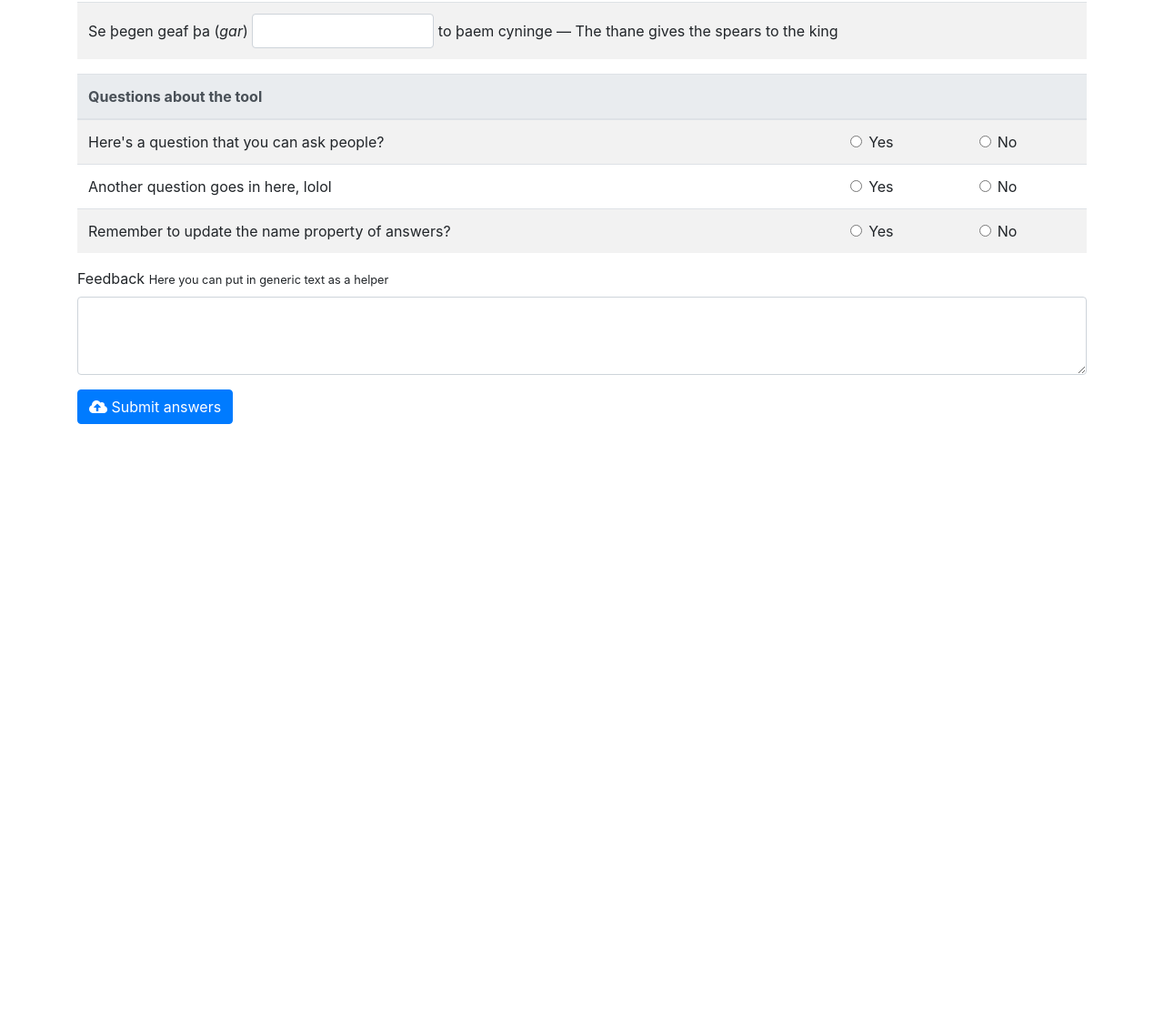
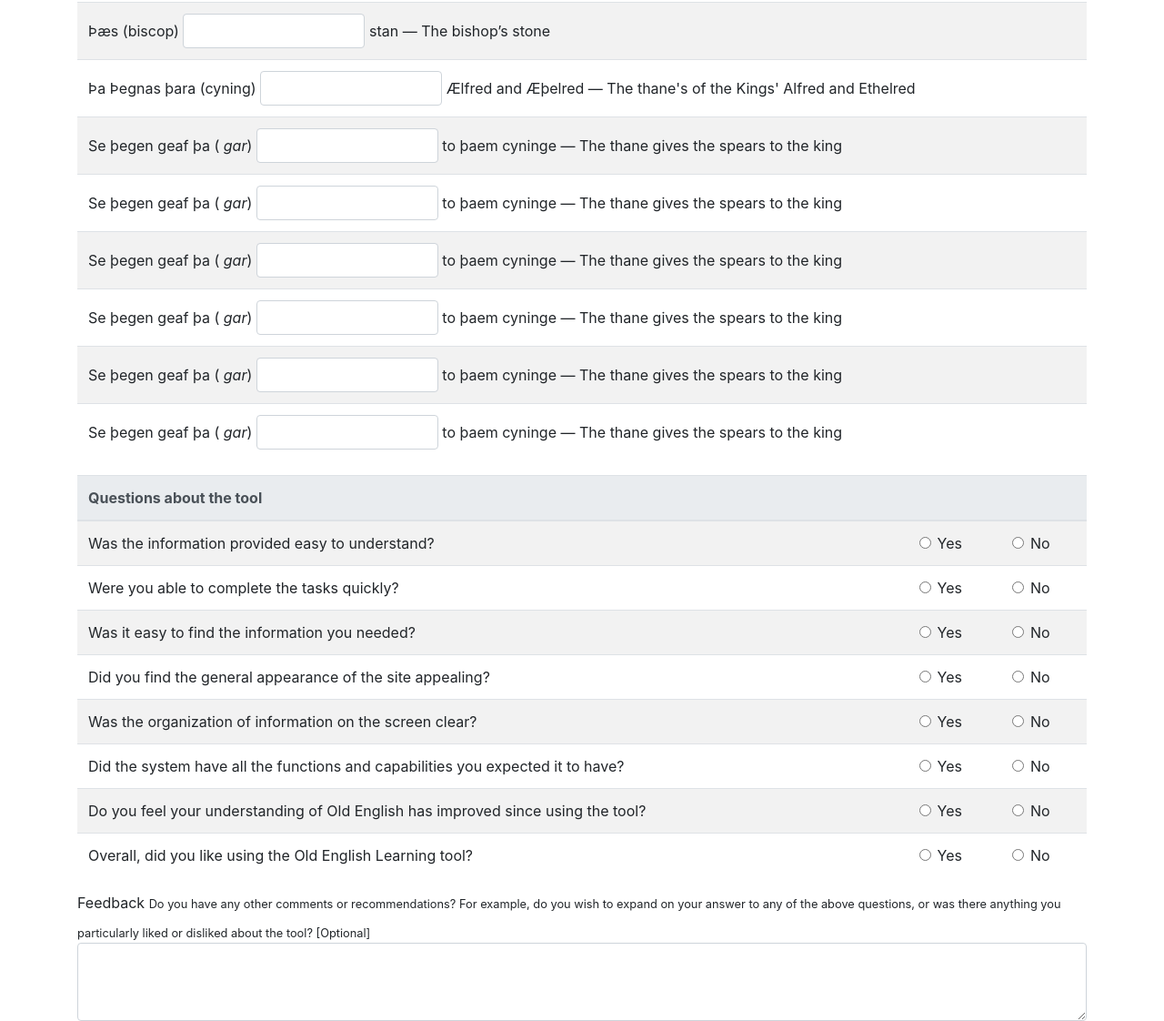
Before and after one commit to vklester/survey-thing, a website: page public/index.html in a window 1280 px wide. Shown: the part 455-1577 px from the top of the page at 91% size. Before the commit the page ends 937 px from the top, so only its background shows below. Drawn offline with nearby package versions, Linux system fonts and the light colour scheme.

Commit message:
survey pop

```diff
--- a/public/index.html
+++ b/public/index.html
@@ -8,15 +8,17 @@
 	<meta name="description" content="">
 	<meta name="viewport" content="width=device-width, initial-scale=1">
 	<link rel="stylesheet" href="assets/css/bootstrap.min.css">
-	<link rel="stylesheet" href="https://use.fontawesome.com/releases/v5.1.0/css/solid.css" integrity="sha384-TbilV5Lbhlwdyc4RuIV/JhD8NR+BfMrvz4BL5QFa2we1hQu6wvREr3v6XSRfCTRp" crossorigin="anonymous">
-	<link rel="stylesheet" href="https://use.fontawesome.com/releases/v5.1.0/css/fontawesome.css" integrity="sha384-ozJwkrqb90Oa3ZNb+yKFW2lToAWYdTiF1vt8JiH5ptTGHTGcN7qdoR1F95e0kYyG" crossorigin="anonymous">
+	<link rel="stylesheet" href="https://use.fontawesome.com/releases/v5.1.0/css/solid.css" integrity="sha384-TbilV5Lbhlwdyc4RuIV/JhD8NR+BfMrvz4BL5QFa2we1hQu6wvREr3v6XSRfCTRp"
+	 crossorigin="anonymous">
+	<link rel="stylesheet" href="https://use.fontawesome.com/releases/v5.1.0/css/fontawesome.css" integrity="sha384-ozJwkrqb90Oa3ZNb+yKFW2lToAWYdTiF1vt8JiH5ptTGHTGcN7qdoR1F95e0kYyG"
+	 crossorigin="anonymous">
 
 	<style>
-	.inline-input {
-		max-width: 200px;
-		font-size: 0.9em;
-		display: inline;
-	}
+		.inline-input {
+			max-width: 200px;
+			font-size: 0.9em;
+			display: inline;
+		}
 	</style>
 </head>
 
@@ -24,7 +26,7 @@
 	<div class="jumbotron jumbotron-fluid">
 		<div class="container">
 			<h1 class="display-4">
-				<i class="fas fa-list-alt"></i> Survey header</h1>
+				<i class="fas fa-list-alt"></i> Old English Online Survey</h1>
 			<p class="lead">Here's where you can write some text. Lorem Ipsum...</p>
 		</div>
 	</div>
@@ -69,19 +71,75 @@
 							<tbody>
 								<tr>
 									<td>
-										Se (biscop)	<input required type="text" name="test-question-1" class="form-control inline-input"> fram þæm tune &mdash; The bishop from the town
+										Se (biscop)
+										<input required type="text" name="test-question-1" class="form-control inline-input"> fram þæm tune &mdash; The bishop from the town
 									</td>
 								</tr>
 								<tr>
 									<td>
-										Þa Þegnas þara (cyning) <input required type="text" name="test-question-2" class="form-control inline-input"> Ælfred and Æþelred — The thane's of the Kings' Alfred and Ethelred
+										Þæs cyninges (þegen)
+										<input required type="text" name="test-question-2" class="form-control inline-input"> &mdash; The king’s thanes
+									</td>
+								</tr>
+								<tr>
+										<td>
+											Þæs (biscop)
+											<input required type="text" name="test-question-3" class="form-control inline-input"> stan &mdash; The bishop’s stone
+										</td>
+									</tr>
+								<tr>
+									<td>
+										Þa Þegnas þara (cyning)
+										<input required type="text" name="test-question-4" class="form-control inline-input"> Ælfred and Æþelred — The thane's of the Kings' Alfred and Ethelred
 									</td>
 								</tr>
 								<tr>
 									<td>
-											Se þegen geaf þa (<i>gar</i>) <input required type="text" name="test-question-3" class="form-control inline-input"> to þaem cyninge — The thane gives the spears to the king
+										Se þegen geaf þa (
+										<i>gar</i>)
+										<input required type="text" name="test-question-5" class="form-control inline-input"> to þaem cyninge — The thane gives the spears to the king
 									</td>
 								</tr>
+								<tr>
+										<td>
+											Se þegen geaf þa (
+											<i>gar</i>)
+											<input required type="text" name="test-question-6" class="form-control inline-input"> to þaem cyninge — The thane gives the spears to the king
+										</td>
+									</tr>
+
+									<tr>
+											<td>
+												Se þegen geaf þa (
+												<i>gar</i>)
+												<input required type="text" name="test-question-7" class="form-control inline-input"> to þaem cyninge — The thane gives the spears to the king
+											</td>
+										</tr>
+
+										<tr>
+												<td>
+													Se þegen geaf þa (
+													<i>gar</i>)
+													<input required type="text" name="test-question-8" class="form-control inline-input"> to þaem cyninge — The thane gives the spears to the king
+												</td>
+											</tr>
+
+											<tr>
+													<td>
+														Se þegen geaf þa (
+														<i>gar</i>)
+														<input required type="text" name="test-question-9" class="form-control inline-input"> to þaem cyninge — The thane gives the spears to the king
+													</td>
+												</tr>
+
+												<tr>
+														<td>
+															Se þegen geaf þa (
+															<i>gar</i>)
+															<input required type="text" name="test-question-10" class="form-control inline-input"> to þaem cyninge — The thane gives the spears to the king
+														</td>
+													</tr>
+
 							</tbody>
 						</table>
 					</div>
@@ -98,7 +156,9 @@
 							</thead>
 							<tbody>
 								<tr>
-									<td>Here's a question that you can ask people?</td>
+									<td>
+										Was the information provided easy to understand?
+									</td>
 									<td>
 										<div class="form-check">
 											<input class="form-check-input" type="radio" name="question1" id="q1y" value="yes" required aria-label="answer yes">
@@ -115,7 +175,9 @@
 									</td>
 								</tr>
 								<tr>
-									<td>Another question goes in here, lolol</td>
+									<td>
+										Were you able to complete the tasks quickly?
+									</td>
 									<td>
 										<div class="form-check">
 											<input class="form-check-input" type="radio" name="question2" id="q2y" value="yes" required aria-label="answer yes">
@@ -133,7 +195,7 @@
 								</tr>
 								<tr>
 									<td>
-										Remember to update the name property of answers?
+										Was it easy to find the information you needed?
 									</td>
 									<td>
 										<div class="form-check">
@@ -150,13 +212,109 @@
 
 									</td>
 								</tr>
+								<tr>
+									<td>
+										Did you find the general appearance of the site appealing?
+									</td>
+									<td>
+										<div class="form-check">
+											<input class="form-check-input" type="radio" name="question4" id="q4y" value="yes" required aria-label="answer yes">
+											<label class="form-check-label" for="q4y">Yes</label>
+										</div>
+
+									</td>
+									<td>
+										<div class="form-check">
+											<input class="form-check-input" type="radio" name="question4" id="q4n" value="no" required aria-label="answer no">
+											<label class="form-check-label" for="q4n">No</label>
+										</div>
+
+									</td>
+								</tr>
+								<tr>
+									<td>
+										Was the organization of information on the screen clear?
+									</td>
+									<td>
+										<div class="form-check">
+											<input class="form-check-input" type="radio" name="question5" id="q5y" value="yes" required aria-label="answer yes">
+											<label class="form-check-label" for="q5y">Yes</label>
+										</div>
+
+									</td>
+									<td>
+										<div class="form-check">
+											<input class="form-check-input" type="radio" name="question5" id="q5n" value="no" required aria-label="answer no">
+											<label class="form-check-label" for="q5n">No</label>
+										</div>
+
+									</td>
+								</tr>
+								<tr>
+									<td>
+										Did the system have all the functions and capabilities you expected it to have?
+									</td>
+									<td>
+										<div class="form-check">
+											<input class="form-check-input" type="radio" name="question6" id="q6y" value="yes" required aria-label="answer yes">
+											<label class="form-check-label" for="q6y">Yes</label>
+										</div>
+
+									</td>
+									<td>
+										<div class="form-check">
+											<input class="form-check-input" type="radio" name="question6" id="q6n" value="no" required aria-label="answer no">
+											<label class="form-check-label" for="q6n">No</label>
+										</div>
+
+									</td>
+								</tr>
+								<tr>
+									<td>
+										Do you feel your understanding of Old English has improved since using the tool?
+									</td>
+									<td>
+										<div class="form-check">
+											<input class="form-check-input" type="radio" name="question7" id="q7y" value="yes" required aria-label="answer yes">
+											<label class="form-check-label" for="q7y">Yes</label>
+										</div>
+
+									</td>
+									<td>
+										<div class="form-check">
+											<input class="form-check-input" type="radio" name="question7" id="q7n" value="no" required aria-label="answer no">
+											<label class="form-check-label" for="q7n">No</label>
+										</div>
+
+									</td>
+								</tr>
+								<tr>
+									<td>
+										Overall, did you like using the Old English Learning tool?
+									</td>
+									<td>
+										<div class="form-check">
+											<input class="form-check-input" type="radio" name="question8" id="q8y" value="yes" required aria-label="answer yes">
+											<label class="form-check-label" for="q8y">Yes</label>
+										</div>
+
+									</td>
+									<td>
+										<div class="form-check">
+											<input class="form-check-input" type="radio" name="question8" id="q8n" value="no" required aria-label="answer no">
+											<label class="form-check-label" for="q8n">No</label>
+										</div>
+
+									</td>
+								</tr>
 							</tbody>
 						</table>
 					</div>
 
 					<div class="form-group">
 						<label for="feedback-textarea">Feedback</label>
-						<small>Here you can put in generic text as a helper</small>
+						<small>Do you have any other comments or recommendations? For example, do you wish to expand on your answer to any of the
+							above questions, or was there anything you particularly liked or disliked about the tool? [Optional]</small>
 						<textarea class="form-control" id="feedback-textarea" rows="3" name="feedback-text"></textarea>
 						<div class="invalid-feedback">Please provide some feedback related to your questions.</div>
 					</div>
@@ -175,7 +333,7 @@
 
 	<!-- scripts -->
 	<script src="assets/jquery.min.js"></script>
-	<script src="assets/umd/popper.min.js" ></script>
+	<script src="assets/umd/popper.min.js"></script>
 	<script src="assets/js/bootstrap.min.js"></script>
 	<script src="js/script.js" async defer></script>
 </body>
```
